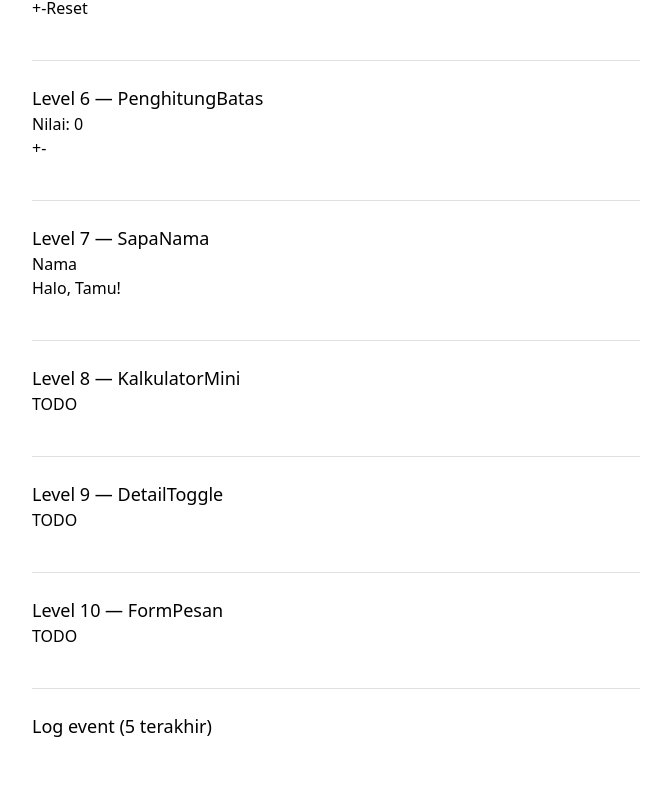
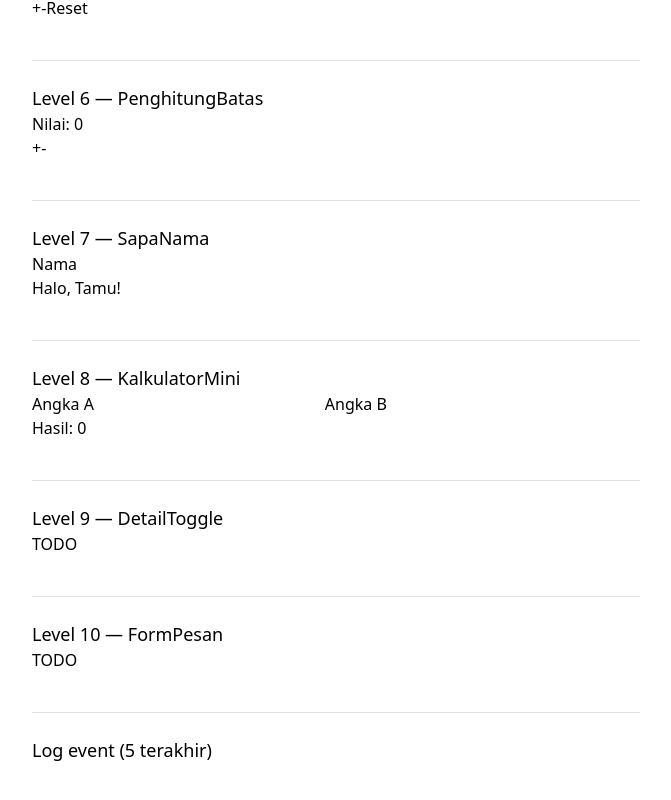
Before and after one commit to webdev-if-its/frontend-5053241025, a React (Vite) app in the folder pertemuan-04/: page / in a window 1280 px wide. Shown: the part 708-1508 px from the top of the page, without its empty margins (304-975 px from the left). Built offline with nearby package versions, Linux system fonts and the light colour scheme.

Commit message:
Pertemuan-04: Level 8 Selesai

```diff
--- a/pertemuan-04/src/components/KalkulatorMini.tsx
+++ b/pertemuan-04/src/components/KalkulatorMini.tsx
@@ -2,7 +2,31 @@
 // "Angka A" dan "Angka B" (type="number") dan teks "Hasil: {A + B}".
 // Ingat: e.target.value SELALU string — ubah ke number sebelum dijumlahkan,
 // dan input kosong dianggap 0.
+
+import { useState } from "react";
+
 // Lihat SOAL.md untuk kontrak lengkap.
-export function KalkulatorMini(props: any) {
-  return <p>TODO</p>
+export function KalkulatorMini() {
+  const [angkaA, setAngkaA] = useState("");
+  const [angkaB, setAngkaB] = useState("");
+
+  return (
+    <div>
+      <label htmlFor="angkaA">Angka A</label>
+      <input
+        type="number"
+        id="angkaA"
+        value={angkaA}
+        onChange={(e) => setAngkaA(e.target.value)}
+      />
+      <label htmlFor="angkaB">Angka B</label>
+      <input
+        type="number"
+        id="angkaB"
+        value={angkaB}
+        onChange={(e) => setAngkaB(e.target.value)}
+      />
+      <p>Hasil: {Number(angkaA || 0) + Number(angkaB || 0)}</p>
+    </div>
+  );
 }
```
